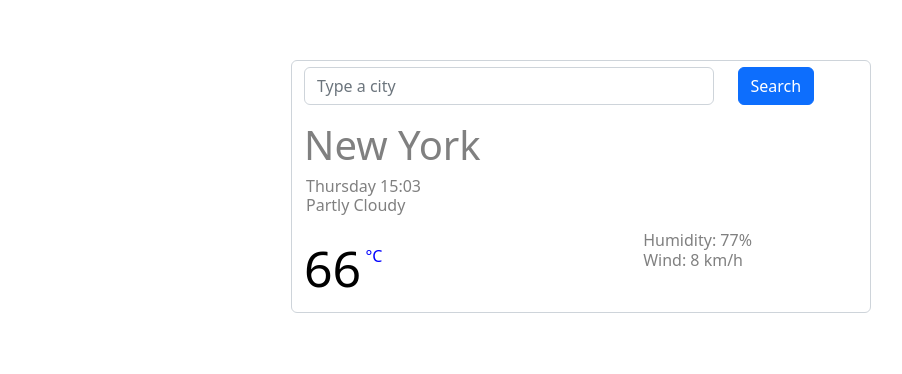
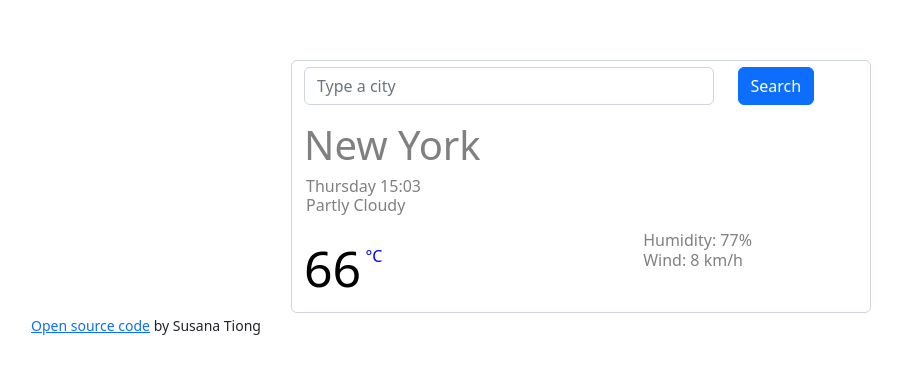
Before and after one commit to StandWater/Weather-App, a plain HTML site: page index.html in a window 1280 px wide. Shown: the whole page, without its empty margins (59-961 px from the left). Drawn offline with nearby package versions, Linux system fonts and the light colour scheme.

Commit message:
updated the footer

```diff
--- a/index.html
+++ b/index.html
@@ -4,7 +4,7 @@
     <meta charset="UTF-8" />
     <meta http-equiv="X-UA-Compatible" content="IE=edge" />
     <meta name="viewport" content="width=device-width, initial-scale=1.0" />
-    <title>Weather App (No live data)</title>
+    <title>Weather App</title>
     <link
       href="https://cdn.jsdelivr.net/npm/bootstrap@5.2.3/dist/css/bootstrap.min.css"
       rel="stylesheet"
@@ -40,8 +40,6 @@
 					<div>
 					<span id="temp">66</span>
 					<span id="tempValue1">°C </span>
-
-
 					</div>
 				</div>
         <div class="col-5">
@@ -55,7 +53,12 @@
      </div>
        </div>
     </div>
-<script src="https://cdn.jsdelivr.net/npm/bootstrap@5.2.3/dist/js/bootstrap.min.js" integrity="sha384-cuYeSxntonz0PPNlHhBs68uyIAVpIIOZZ5JqeqvYYIcEL727kskC66kF92t6Xl2V" crossorigin="anonymous"></script>
+     <div>
+   <div>
+    <small><a href="https://github.com/StandWater/Weather-App" target="_blank">Open source code</a> by Susana Tiong</small>
+    </div>
+
+        <script src="https://cdn.jsdelivr.net/npm/bootstrap@5.2.3/dist/js/bootstrap.min.js" integrity="sha384-cuYeSxntonz0PPNlHhBs68uyIAVpIIOZZ5JqeqvYYIcEL727kskC66kF92t6Xl2V" crossorigin="anonymous"></script>
 </body>
 
 </html>
--- a/src/styles.css
+++ b/src/styles.css
@@ -30,3 +30,9 @@ ul {
 #tempValue1:hover {
   text-decoration: underline;
 }
+
+small {
+  margin: 90px;
+  position: relative;
+  top: -60px;
+}
```
